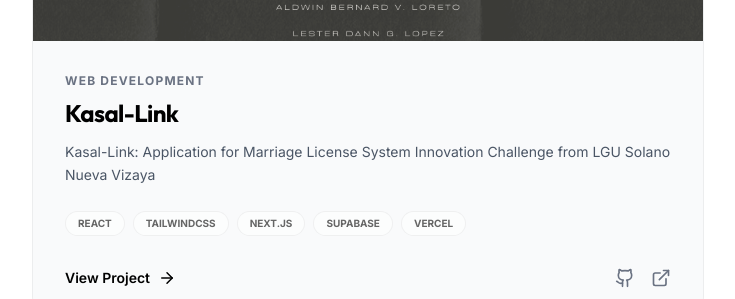
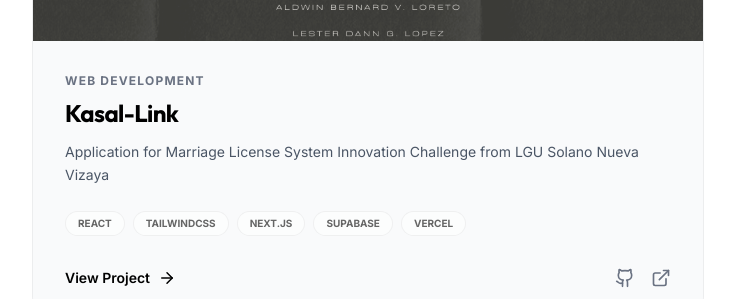
Before and after one commit to iHoshiii/Aldwin-Portfolio, a React app: page / in a window 1280 px wide. Shown: the part 2181-2480 px from the top of the page, without its empty margins (272-1007 px from the left). Built offline with nearby package versions, Linux system fonts and the light colour scheme; the HTML template or start-up script is replaced by a standard one.

Commit message:
Pacmad Final

```diff
--- a/src/data/projects.ts
+++ b/src/data/projects.ts
@@ -20,7 +20,7 @@ export const projects: Project[] = [
         id: 1,
         title: "Kasal-Link",
         category: "Web Development",
-        description: "Kasal-Link: Application for Marriage License System Innovation Challenge from LGU Solano Nueva Vizaya",
+        description: "Application for Marriage License System Innovation Challenge from LGU Solano Nueva Vizaya",
         fullDescription: "The Solano Marriage License System is a web-based platform designed specifically for the Local Government Unit (LGU) of Solano’s Municipal Civil Registrar Office (MCRO). By moving the process online, the system simplifies how residents apply for marriage licenses while helping staff manage records more efficiently.",
         image: "/images/SolanoMarriageLicense/Presentation.png",
         link: "https://solanomarriagesystem.vercel.app/",
@@ -40,8 +40,8 @@ export const projects: Project[] = [
         id: 10,
         title: "PacMad: Pacman 3d",
         category: "Game Development",
-        description: "A modernized 3D reimagining of the classic arcade game featuring dynamic camera angles.",
-        fullDescription: "PacMad brings the iconic Pacman gameplay into a fully 3D environment. Rebuilt with Unity, it features precise grid movement, classic AI behaviors perfectly mapped to 3D space, and an atmospheric visual style.",
+        description: "A recreation of the classic arcade game Pacman in 3D version.",
+        fullDescription: "Pacmad is a collaborative game created by us, computer science students. It is a recreation of Pac-Man, but with a twist. Pac-Man has become the enemy. He accuses the players of stealing his food, while our true intention is actually to fix the bugs inside the game.",
         image: "/images/PacMad/BGImage.jpg",
         link: "/PacMadFiles/PacMadVid.mp4",
         githubLink: "https://www.facebook.com/share/v/1F1STNPZoL/",
```
